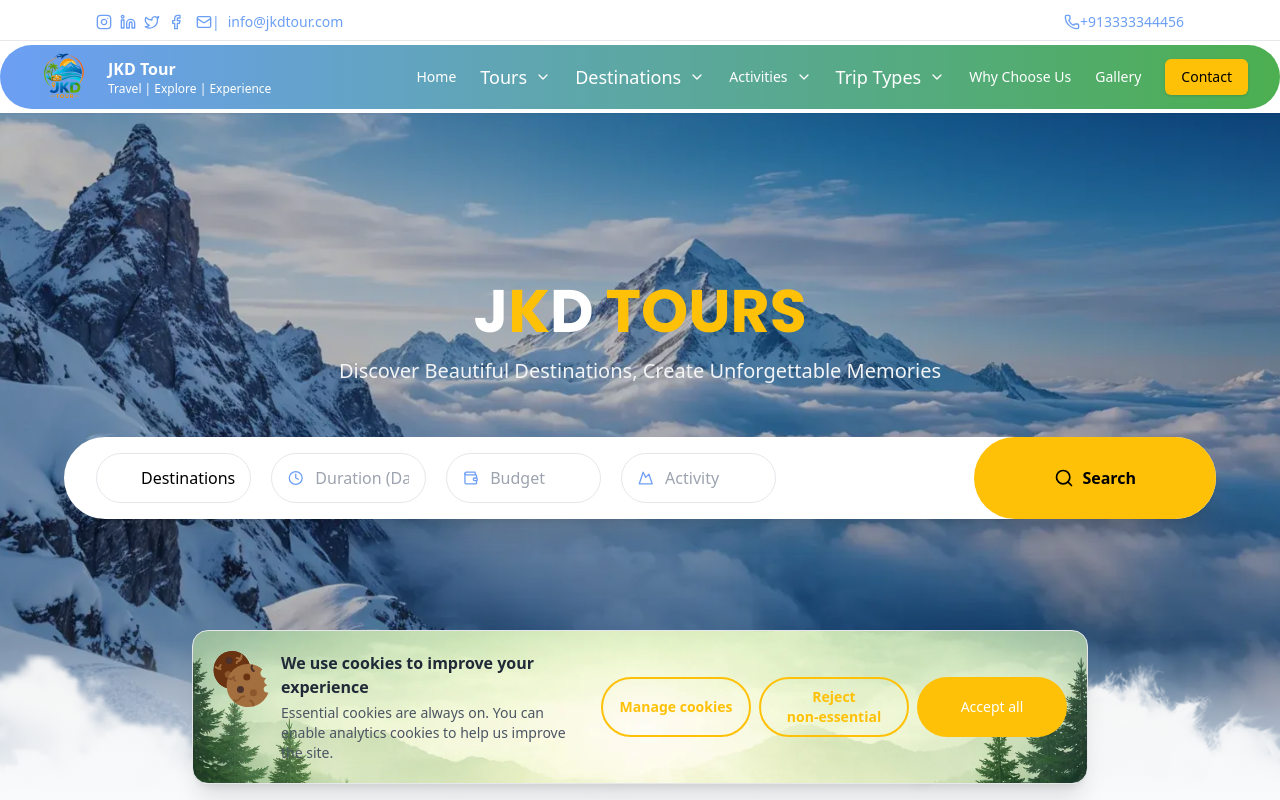
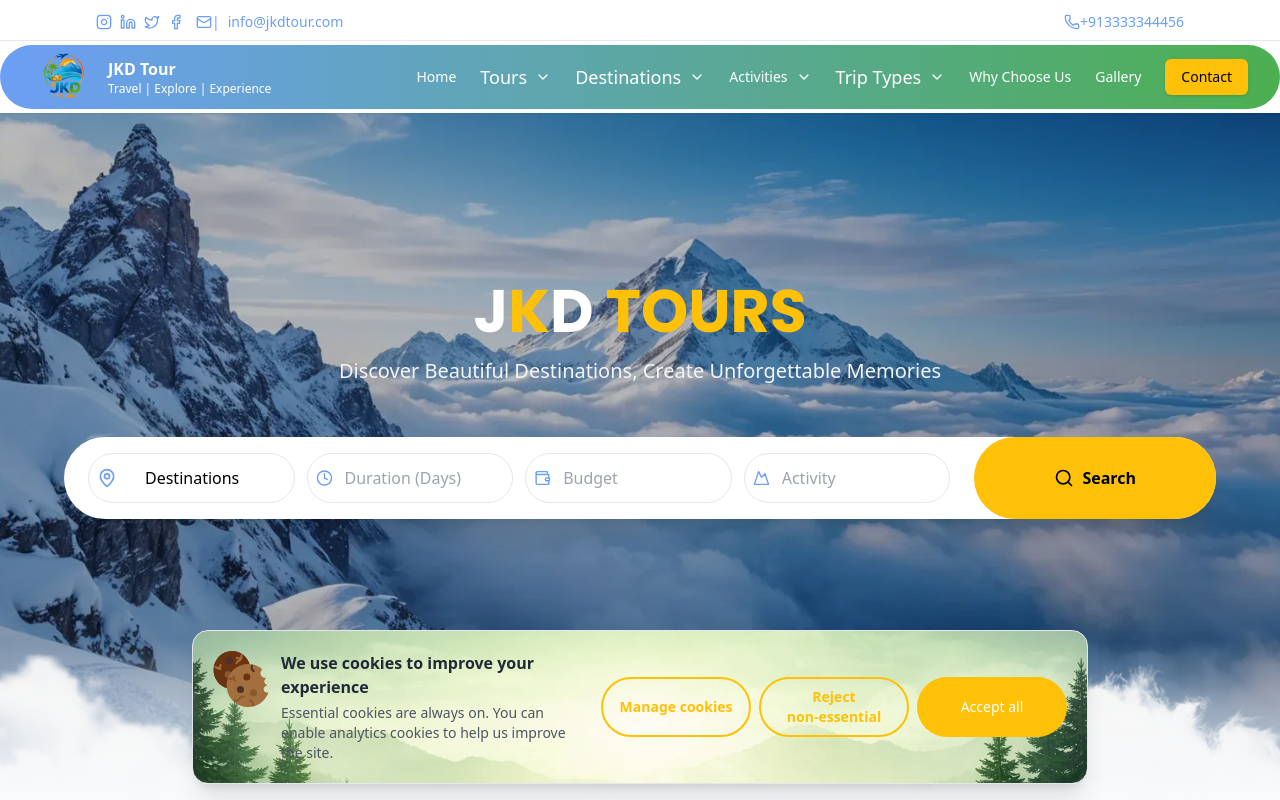
Before and after one commit to sushilnamberdar/jkd-tour-website, a React (Create React App) app: page / in a window 1280 px wide. Shown: the top 800 px of the page. Built offline with nearby package versions, Linux system fonts and the light colour scheme; a web font is replaced by a local one.

Commit message:
update in search api added in recommended tour

```diff
--- a/src/components/Search.jsx
+++ b/src/components/Search.jsx
@@ -11,11 +11,12 @@ const Search = () => {
       <div className="bg-white rounded-3xl lg:rounded-full flex flex-col lg:flex-row items-stretch shadow-xl max-w-6xl mx-auto">
 
         {/* Inputs */}
-        <div className="grid grid-cols-1 sm:grid-cols-2 lg:grid-cols-5 gap-3 items-center py-4 px-4 lg:px-6 flex-1">
+        <div className="grid grid-cols-1 sm:grid-cols-2 lg:grid-cols-4 gap-3 items-center py-4 px-4 lg:px-6 flex-1">
 
           {/* Destination */}
           <div className="search-div focus-within:border-secondary focus-within:ring-1 focus-within:ring-secondary transition">
-            <MapPin className="w-5 h-5 text-primary" />
+            <MapPin className="w-5 h-5 text-primary shrink-0" />
+
 
             <select
               value={searchTerm}
--- a/src/components/pages/RecommendedTours.jsx
+++ b/src/components/pages/RecommendedTours.jsx
@@ -1,12 +1,13 @@
 import React from "react";
 import { Heart, MapPin, Clock, Activity, ArrowRight } from "lucide-react";
+import { Link } from "react-router-dom";
 
 const tours = [
   {
     title: "Discover the Best of Europe in 15 Days",
     location: "France, Greece",
     image:
-      "https://images.unsplash.com/photo-1502602898657-3e91760cbb34?q=80&w=800",
+      "https://api.jkdtour.com/images/recomondation/france.jpeg",
     duration: "15 Days",
     activities: "2 Activities",
     price: "$1350",
@@ -17,7 +18,7 @@ const tours = [
     title: "Grand Asia Tour: From Tokyo to Bangkok",
     location: "Japan",
     image:
-      "https://images.unsplash.com/photo-1549692520-acc6669e2f0c?q=80&w=800",
+      "https://api.jkdtour.com/images/recomondation/japan.jpg",
     duration: "7 Days",
     activities: "2 Activities",
     price: "$1300",
@@ -27,7 +28,7 @@ const tours = [
     title: "Australia & New Zealand Discovery Tour",
     location: "Australia",
     image:
-      "https://images.unsplash.com/photo-1506976785307-8732e854ad03?q=80&w=800",
+      "https://api.jkdtour.com/images/recomondation/australia.jpeg",
     duration: "6 Days",
     activities: "3 Activities",
     price: "$1800",
@@ -37,7 +38,7 @@ const tours = [
     title: "Japan Highlights Tour – Kyoto and Mt. Fuji Views",
     location: "Japan",
     image:
-      "https://images.unsplash.com/photo-1526481280691-906a9cb95c1c?q=80&w=800",
+      "https://api.jkdtour.com/images/recomondation/japan1.jpeg",
     duration: "8 Days",
     activities: "2 Activities",
     price: "$1200",
@@ -47,7 +48,7 @@ const tours = [
     title: "Wild Canadian Rockies Hiking Adventure",
     location: "Greece",
     image:
-      "https://images.unsplash.com/photo-1501785888041-af3ef285b470?q=80&w=800",
+      "https://api.jkdtour.com/images/recomondation/australia1.jpeg",
     duration: "6 Days",
     activities: "2 Activities",
     price: "$1599",
@@ -58,7 +59,7 @@ const tours = [
     title: "Best of Thailand – Feel Free To Travel Here",
     location: "Philippines, Thailand",
     image:
-      "https://images.unsplash.com/photo-1507525428034-b723cf961d3e?q=80&w=800",
+      "https://api.jkdtour.com/images/recomondation/thailand.jpeg",
     duration: "5 Days",
     activities: "2 Activities",
     price: "$2299",
@@ -68,7 +69,7 @@ const tours = [
     title: "Mystical Mountain Escape: Scenic Himalayan Trekking Tour",
     location: "Nepal",
     image:
-      "https://images.unsplash.com/photo-1549880338-65ddcdfd017b?q=80&w=800",
+      "https://api.jkdtour.com/images/recomondation/nepal.jpeg",
     duration: "7 Days",
     activities: "2 Activities",
     price: "$2299",
@@ -78,7 +79,7 @@ const tours = [
     title: "Cultural Odyssey: An Immersive Experience",
     location: "Nepal",
     image:
-      "https://images.unsplash.com/photo-1519681393784-d120267933ba?q=80&w=800",
+      "https://api.jkdtour.com/images/recomondation/nepal1.webp",
     duration: "7 Days",
     activities: "2 Activities",
     price: "$2099",
@@ -161,10 +162,12 @@ const RecommendedTours = () => {
         </div>
 
         {/* CTA */}
-        <button className="inline-flex items-center gap-2 bg-primary text-white px-7 py-3 rounded-full hover:bg-primary-dark transition">
-          Explore All Tours <ArrowRight size={18} />
-        </button>
+        <Link to="/search">
 
+          <button className="inline-flex items-center gap-2 bg-primary text-white px-7 py-3 rounded-full hover:bg-primary-dark transition">
+            Explore All Tours <ArrowRight size={18} />
+          </button>
+        </Link>
       </div>
     </section>
   );
--- a/src/index.css
+++ b/src/index.css
@@ -62,11 +62,9 @@
   @apply rounded-lg hover:bg-primary/5 flex space-x-3 p-2 items-center text-secondary hover:text-primary transition-colors duration-200;
 }
 
-
 .search-div {
-  @apply flex items-center gap-3 border rounded-full px-4 py-3 ml-2;
+  @apply flex items-center gap-3 border rounded-full px-2 py-3;
 }
-
 
 
 
@@ -100,7 +98,7 @@
 
 
 
-.playpen-sans{
+.playpen-sans {
   font-family: "Playpen Sans", cursive;
   font-optical-sizing: auto;
   font-weight: 200;
@@ -113,6 +111,7 @@
   0% {
     transform: translateX(0);
   }
+
   100% {
     transform: translateX(-50%);
   }
```
